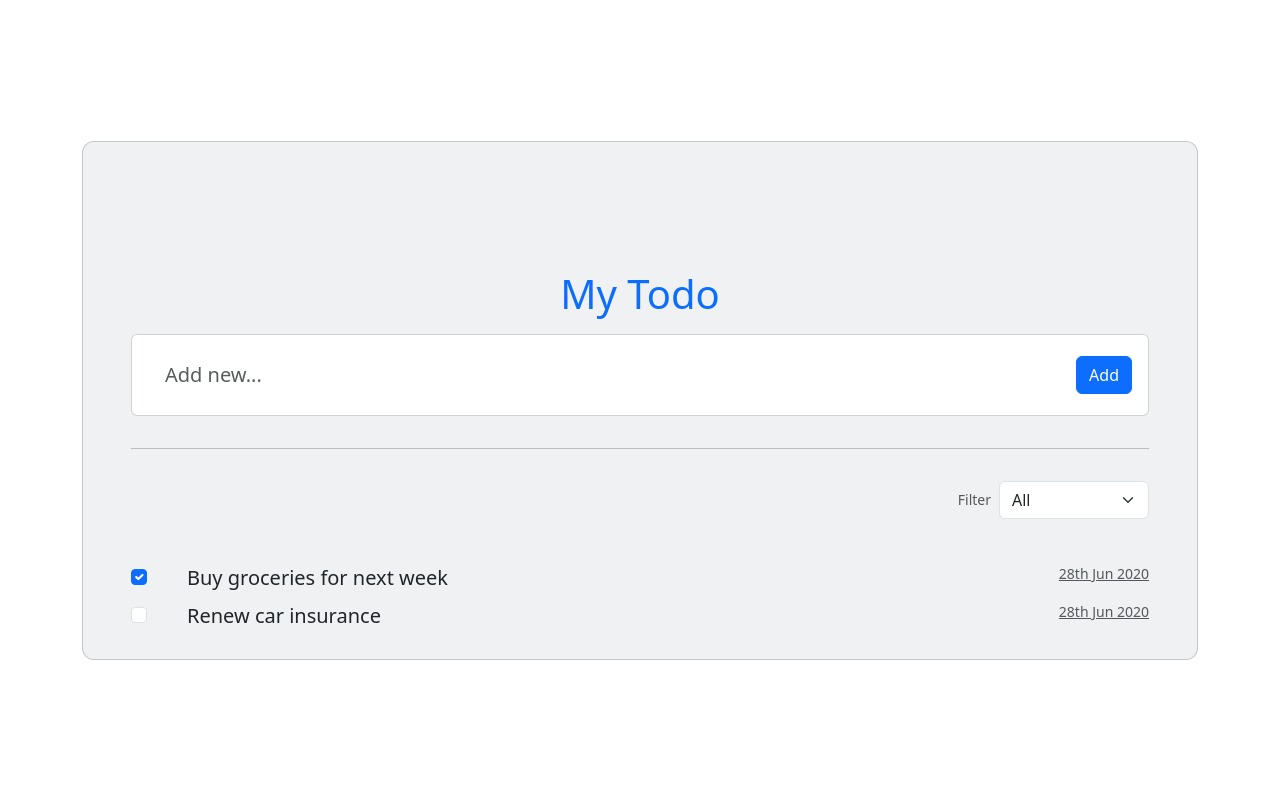
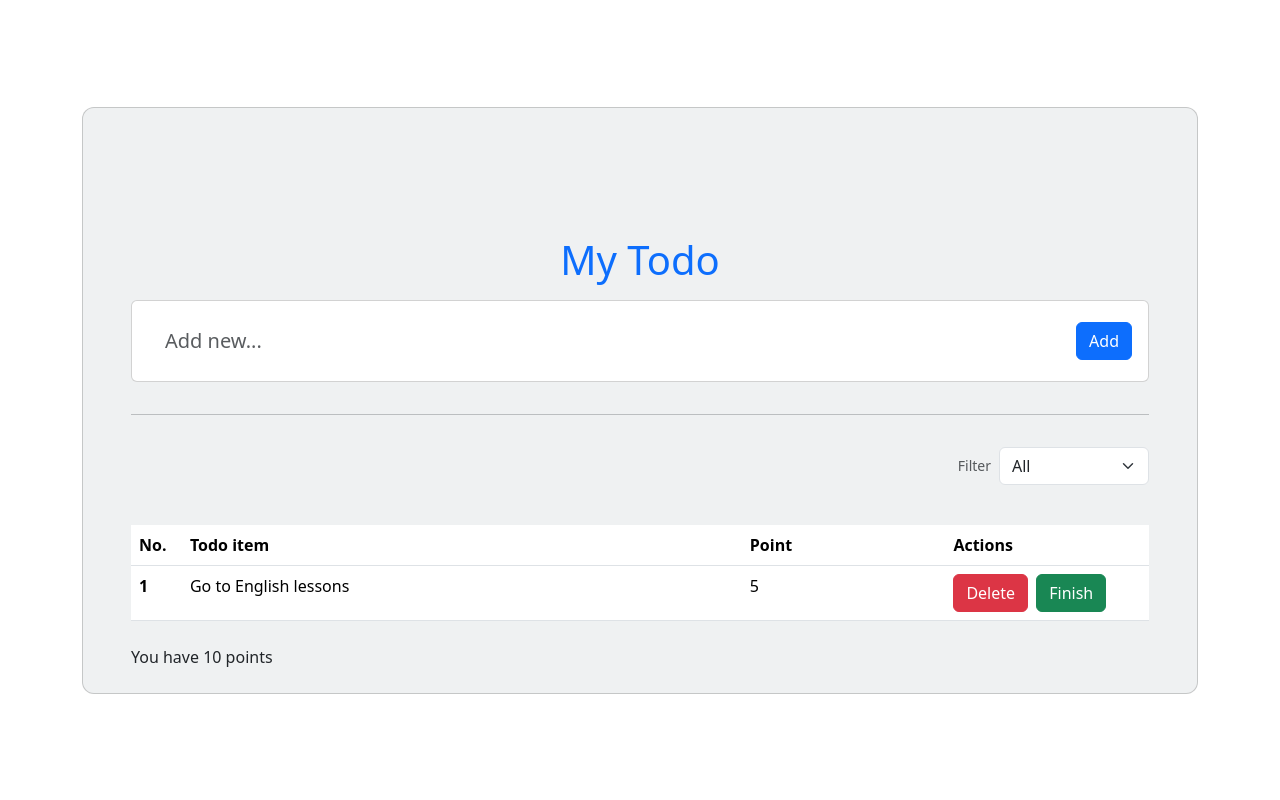
Before and after one commit to simonK605/django-todo, a Django app: template apps/todo/templates/todo/index.html in a window 1280 px wide. Shown: the part 56-856 px from the top of the page. Run offline with Django 4.2, Linux system fonts and the light colour scheme; data comes from the database, SQL or seed files in the repository; the template is opened without the code that fills it: values that come from a table or form of the project are taken from there, most other values are stand-ins (such as "Sample title", 1, 10 or a date in 2020).

Commit message:
Added functionality to get dynamic data from todo tabel in db

```diff
--- a/apps/todo/templates/todo/index.html
+++ b/apps/todo/templates/todo/index.html
@@ -41,43 +41,32 @@
                             </select>
                         </div>
 
-                        <ul class="list-group list-group-horizontal rounded-0 bg-transparent">
-                            <li class="list-group-item d-flex align-items-center ps-0 pe-3 py-1 rounded-0 border-0 bg-transparent">
-                                <div class="form-check">
-                                    <input class="form-check-input me-0" type="checkbox" value="" id="flexCheckChecked1" checked />
-                                </div>
-                            </li>
-                            <li class="list-group-item px-3 py-1 d-flex align-items-center flex-grow-1 border-0 bg-transparent">
-                                <p class="lead fw-normal mb-0">Buy groceries for next week</p>
-                            </li>
-                            <li class="list-group-item ps-3 pe-0 py-1 rounded-0 border-0 bg-transparent">
-                                <div class="text-end text-muted">
-                                    <a href="#!" class="text-muted" data-mdb-toggle="tooltip" title="Created date">
-                                        <p class="small mb-0"><i class="fas fa-info-circle me-2"></i>28th Jun 2020</p>
-                                    </a>
-                                </div>
-                            </li>
-                        </ul>
-
-                        <ul class="list-group list-group-horizontal rounded-0">
-                            <li class="list-group-item d-flex align-items-center ps-0 pe-3 py-1 rounded-0 border-0 bg-transparent">
-                                <div class="form-check">
-                                    <input class="form-check-input me-0" type="checkbox" value="" id="flexCheckChecked2"
-                                        aria-label="..." />
-                                </div>
-                            </li>
-                            <li class="list-group-item px-3 py-1 d-flex align-items-center flex-grow-1 border-0 bg-transparent">
-                                <p class="lead fw-normal mb-0">Renew car insurance</p>
-                            </li>
-                            <li class="list-group-item ps-3 pe-0 py-1 rounded-0 border-0 bg-transparent">
-                                <div class="text-end text-muted">
-                                    <a href="#!" class="text-muted" data-mdb-toggle="tooltip" title="Created date">
-                                        <p class="small mb-0"><i class="fas fa-info-circle me-2"></i>28th Jun 2020</p>
-                                    </a>
-                                </div>
-                            </li>
-                        </ul>
-
+                        <table class="table mb-4" style="background-color: #eff1f2;">
+                            <thead>
+                                <tr>
+                                    <th width="5%">No.</th>
+                                    <th width="55%">Todo item</th>
+                                    <th width="20%">Point</th>
+                                    <th width="20%">Actions</th>
+                                </tr>
+                            </thead>
+                            <tbody>
+                                {% for todo in todos %}
+                                    <tr>
+                                        <th scope="row">{{ todo.id }}</th>
+                                        <td>{{ todo.name }}</td>
+                                        <td>{{ todo.point_id }}</td>
+                                        <td>
+                                            <button type="submit" class="btn btn-danger">Delete</button>
+                                            <button type="submit" class="btn btn-success ms-1">Finish</button>
+                                        </td>
+                                    </tr>
+                                {% endfor %}
+                            </tbody>
+                        </table>
+                        <div>
+                            <span>You have {{ points_sum }} points</span>
+                        </div>
                     </div>
                 </div>
             </div>
--- a/apps/todo/urls.py
+++ b/apps/todo/urls.py
@@ -3,4 +3,5 @@
 
 urlpatterns = [
     path('', views.index, name='todo.index'),
+    path('/<int:id>', views.show, name='todo.show'),
 ]
--- a/django_todo/settings.py
+++ b/django_todo/settings.py
@@ -128,3 +128,5 @@
 # https://docs.djangoproject.com/en/4.2/ref/settings/#default-auto-field
 
 DEFAULT_AUTO_FIELD = 'django.db.models.BigAutoField'
+
+APPEND_SLASH = False
--- a/django_todo/urls.py
+++ b/django_todo/urls.py
@@ -20,6 +20,6 @@
 
 urlpatterns = [
     path('', views.index, name='home'),
-    path('admin/', admin.site.urls),
-    path('todo/', include('apps.todo.urls')),
+    path('admin', admin.site.urls),
+    path('todo', include('apps.todo.urls')),
 ]
```
Also changed, not shown: apps/todo/templates/todo/show.html (added, +7 -0 lines), apps/todo/views.py (+19 -2 lines).
